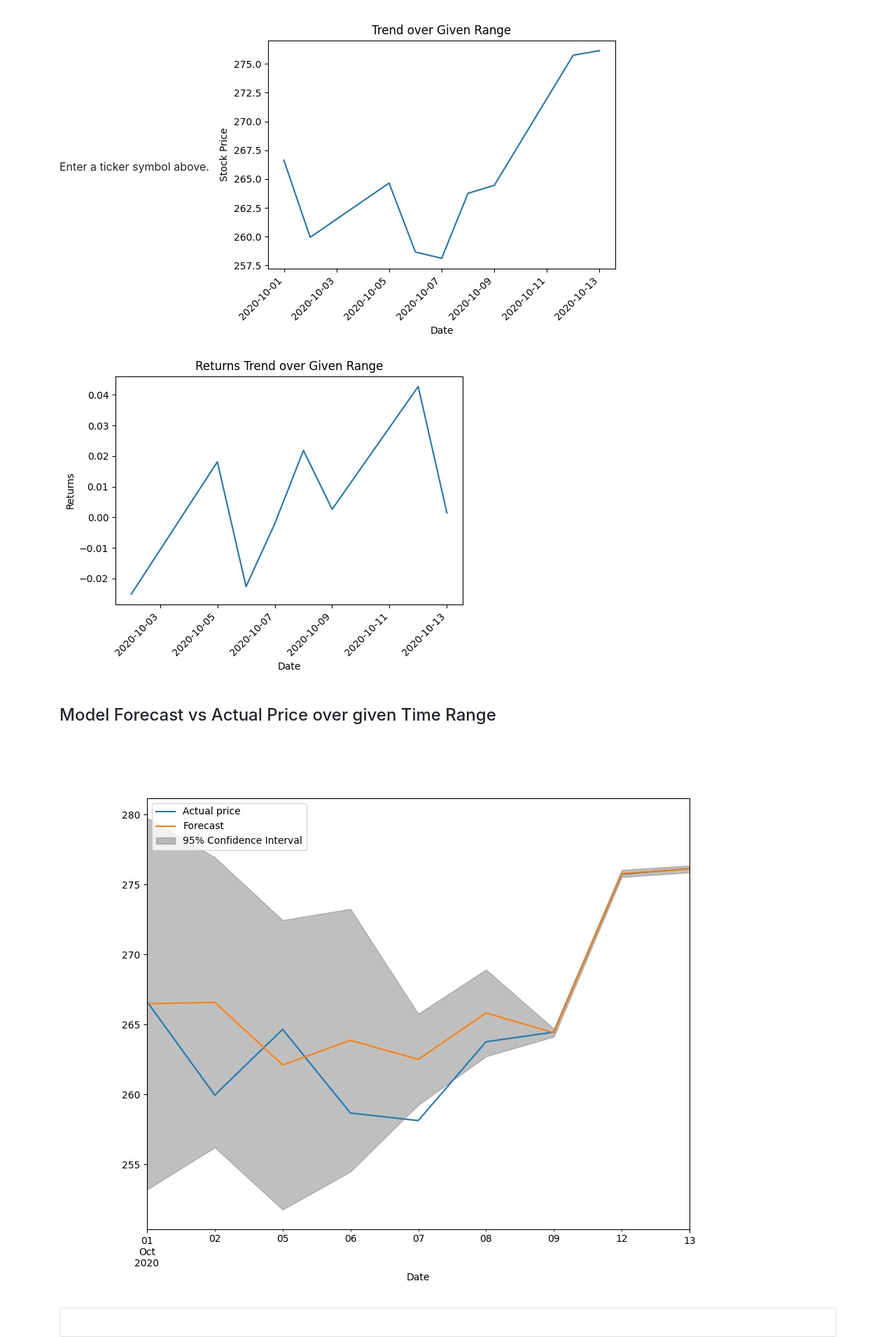
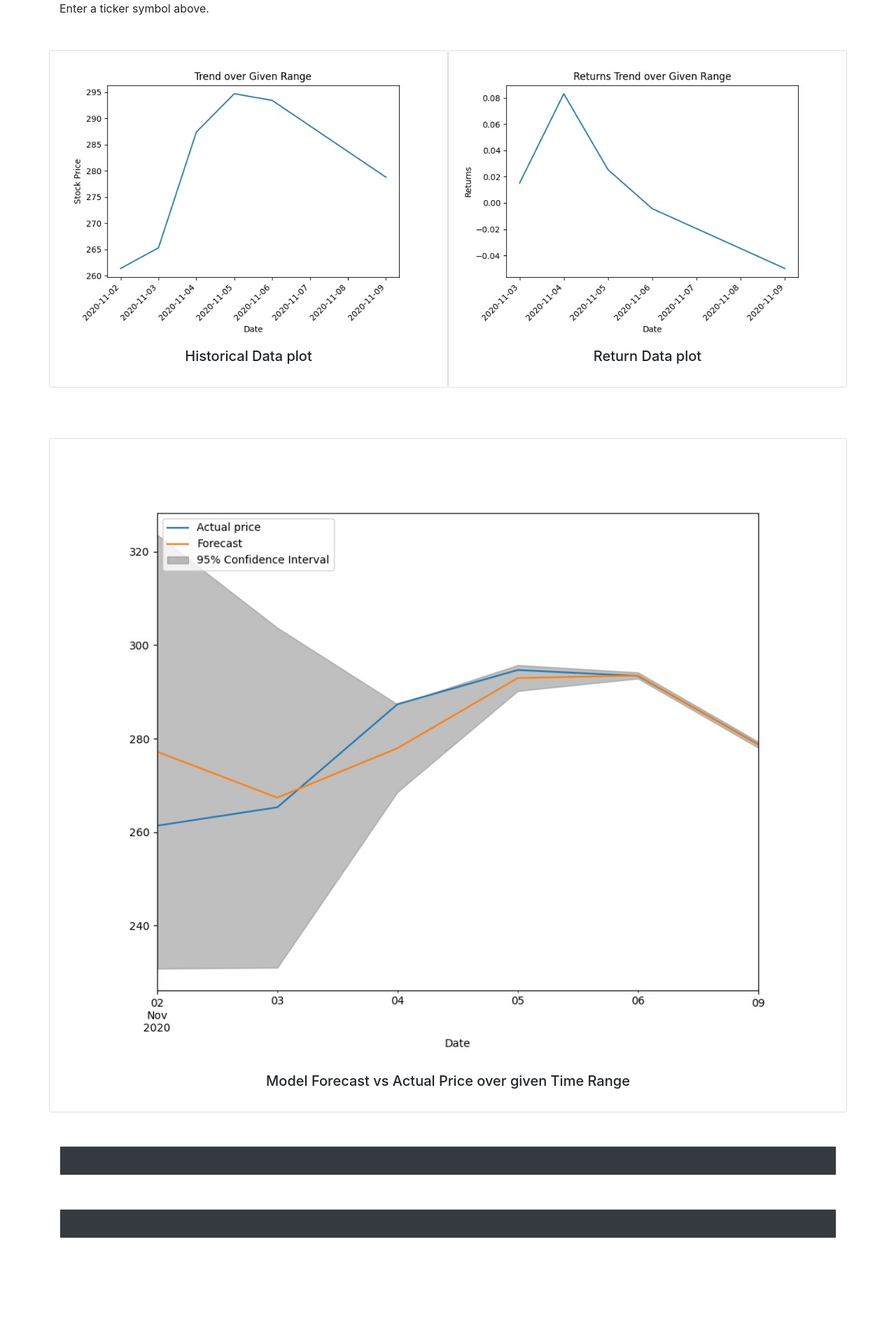
Before and after one commit to dorrero/Djando-web-Stock-Modeling, a Django app: page /model.html in a window 1280 px wide. Shown: the part 56-1967 px from the top of the page at 70% size. After the commit the page ends 1826 px from the top, so only its background shows below. Run offline with Django 3.2, Linux system fonts and the light colour scheme; some libraries are stand-ins or nearby versions.

Commit message:
Parameters Displayed

```diff
--- a/stock_modeling/quotes/templates/model.html
+++ b/stock_modeling/quotes/templates/model.html
@@ -10,7 +10,9 @@
             There was a problem with your ticker symbol.
             Please try again.
         {% else %}
-
+            <br/> <br/> <br/>
+            <div class="card col-sm-12  bg-info text-white" style="text-align:center;">
+                <br/>
                 <h1>{{ api.companyName }}</h1><br/>
                 <h4>Stock quote</h4>
                 Price: {{ api.latestPrice }}<br/>
@@ -19,23 +21,46 @@
                 YTD change: {{ api.ytdChange }}<br/>
                 52Wk High: {{ api.week52High }}<br/>
                 52Wk Low: {{ api.week52Low }}<br/>
-
+                <br/>
+            </div>
         {% endif %}
     {% endif %}
 
 
     {% load static %}
-        <img src="{% static 'plots/historical_plot.jpg' %}" class="img-fluid" alt="Responsive image"/>
-        <img src="{% static 'plots/returns_plot.jpg' %}" class="img-fluid" alt="Responsive image"/>
-        <br/>
-        <br/>
-        <br/>
-        <h4> Model Forecast vs Actual Price over given Time Range </h4>
-        <img src="{% static 'plots/forecast_vs_actual.jpg' %}" class="img-fluid" alt="Responsive image"/>
+
+        <br/> <br/> <br/>
+
+        <div class="row">
+            <div class="card col-sm-6">
+                <img class="card-img-top" src="{% static 'plots/historical_plot.jpg' %}" alt="Card image cap">
+                <div class="card-body">
+                <h5 class="card-title" style="text-align:center;">Historical Data plot</h5>
+                </div>
+            </div>
+            <div class="card col-sm-6">
+                <img class="card-img-top" src="{% static 'plots/returns_plot.jpg' %}" alt="Card image cap">
+                <div class="card-body">
+                    <h5 class="card-title" style="text-align:center;">Return Data plot</h5>
+                </div>
+            </div>
+        </div>
+
+        <br/> <br/> <br/>
+
+        <div class="row">
+            <div class="card col-sm-12">
+                <img class="card-img-top" src="{% static 'plots/forecast_vs_actual.jpg' %}" alt="Card image cap">
+                <div class="card-body">
+                <h5 class="card-title" style="text-align:center;">Model Forecast vs Actual Price over given Time Range </h5>
+                </div>
+            </div>
+        </div>
+
 
     <br/><br/>
-    <div class="card">
-        <div class="card-body">
+    <div class="card" style="text-align:center;">
+        <div class="card-body bg-dark text-white">
             {% if file_content %}
 	            <pre>
 		            {{ file_content }}
@@ -44,6 +69,14 @@
         </div>
     </div>
 
-
-
+    <br/><br/>
+    <div class="card" style="text-align:center;">
+        <div class="card-body bg-dark text-white">
+            {% if file_content1 %}
+	            <pre>
+		            {{ file_content1 }}
+	            </pre>
+            {% endif %}
+        </div>
+    </div>
 {% endblock %}
--- a/stock_modeling/quotes/views.py
+++ b/stock_modeling/quotes/views.py
@@ -5,41 +5,44 @@
 
 # Create your views here.
 def model(request):
-	import requests
-	import json
+    import requests
+    import json
 
-	# NJFJY7DW1WXTJ4U4 -- alphavantage
-	if request.method == 'POST':
+    # NJFJY7DW1WXTJ4U4 -- alphavantage
+    if request.method == 'POST':
 
-		ticker = request.POST['ticker']
-		start_date = request.POST['start_date']
-		end_date = request.POST['end_date']
+        ticker = request.POST['ticker']
+        start_date = request.POST['start_date']
+        end_date = request.POST['end_date']
 
-		# get stock quote
-		api_request = requests.get("https://cloud.iexapis.com/stable/stock/" + ticker + "/quote?token=pk_164c554030a54634b6851c5dec4dbe97")
+        # get stock quote
+        api_request = requests.get(
+            "https://cloud.iexapis.com/stable/stock/" + ticker + "/quote?token=pk_164c554030a54634b6851c5dec4dbe97")
 
-		# Retrieve historical stock data
-		(data, returns_data) = retrieve(ticker, start_date, end_date)
+        # Retrieve historical stock data
+        (data, returns_data) = retrieve(ticker, start_date, end_date, 'Adj Close')
 
-		# make plot of historical stock price data and returns
-		historical_price_plot = saveBasicPlot(data, "quotes/static/plots", "historical_plot.jpg")
-		historical_returns_plot = saveReturnsPlot(returns_data, "quotes/static/plots", "returns_plot.jpg")
+        # make plot of historical stock price data and returns
+        historical_price_plot = saveBasicPlot(data, "quotes/static/plots", "historical_plot.jpg")
+        historical_returns_plot = saveReturnsPlot(returns_data, "quotes/static/plots", "returns_plot.jpg")
 
-		# models
-		(arma, arma_res, model_summary) = ARMA_model(data)
-		arch = ARCH_model(returns_data)
+        # models
+        (arma, arma_res, model_summary) = ARMA_model(data)
+        (arch, arch_summary) = ARCH_model(returns_data)
 
-		try:
-			api = json.loads(api_request.content)
-		except Exception as e:
-			api = "Error..."
-		return render(request, 'model.html', {'api': api,'file_content':model_summary})
+        try:
+            api = json.loads(api_request.content)
+        except Exception as e:
+            api = "Error..."
+        return render(request, 'model.html', {'api': api, 'file_content': model_summary ,'file_content1': arch_summary})
 
-	else:
-		return render(request, 'model.html', {'ticker': "Enter a ticker symbol above."})
+    else:
+        return render(request, 'model.html', {'ticker': "Enter a ticker symbol above."})
+
 
 def home(request):
-	return render(request, 'home.html', {})
+    return render(request, 'home.html', {})
+
 
 def about(request):
-	return render(request, 'about.html', {})
+    return render(request, 'about.html', {})
```
Also changed, not shown: stock_modeling/quotes/stock_models.py (+5 -6 lines), stock_modeling/quotes/static/plots/forecast_vs_actual.jpg, stock_modeling/quotes/static/plots/historical_plot.jpg, stock_modeling/quotes/static/plots/returns_plot.jpg. Lines whose indentation alone changed are shown as unchanged.
